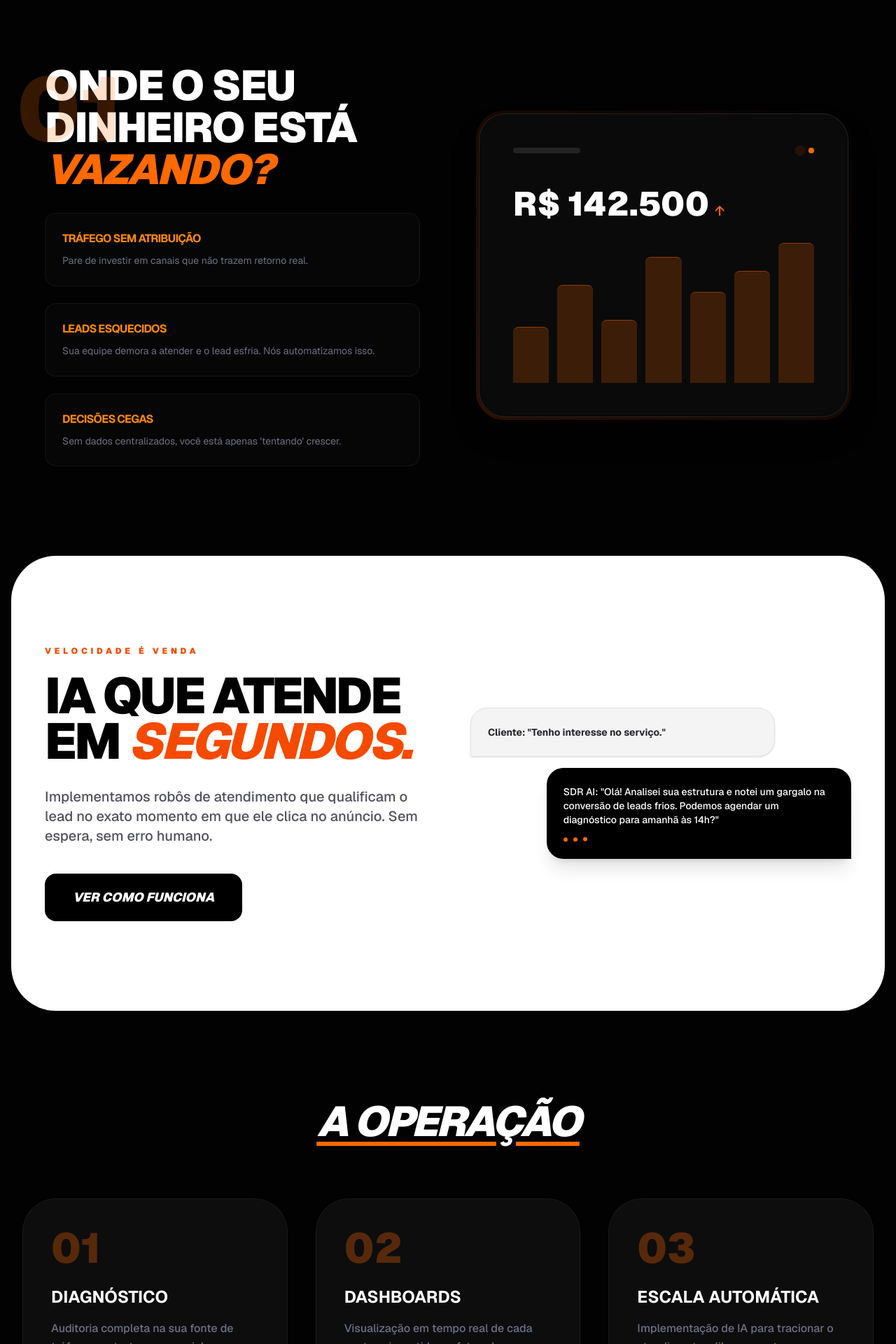
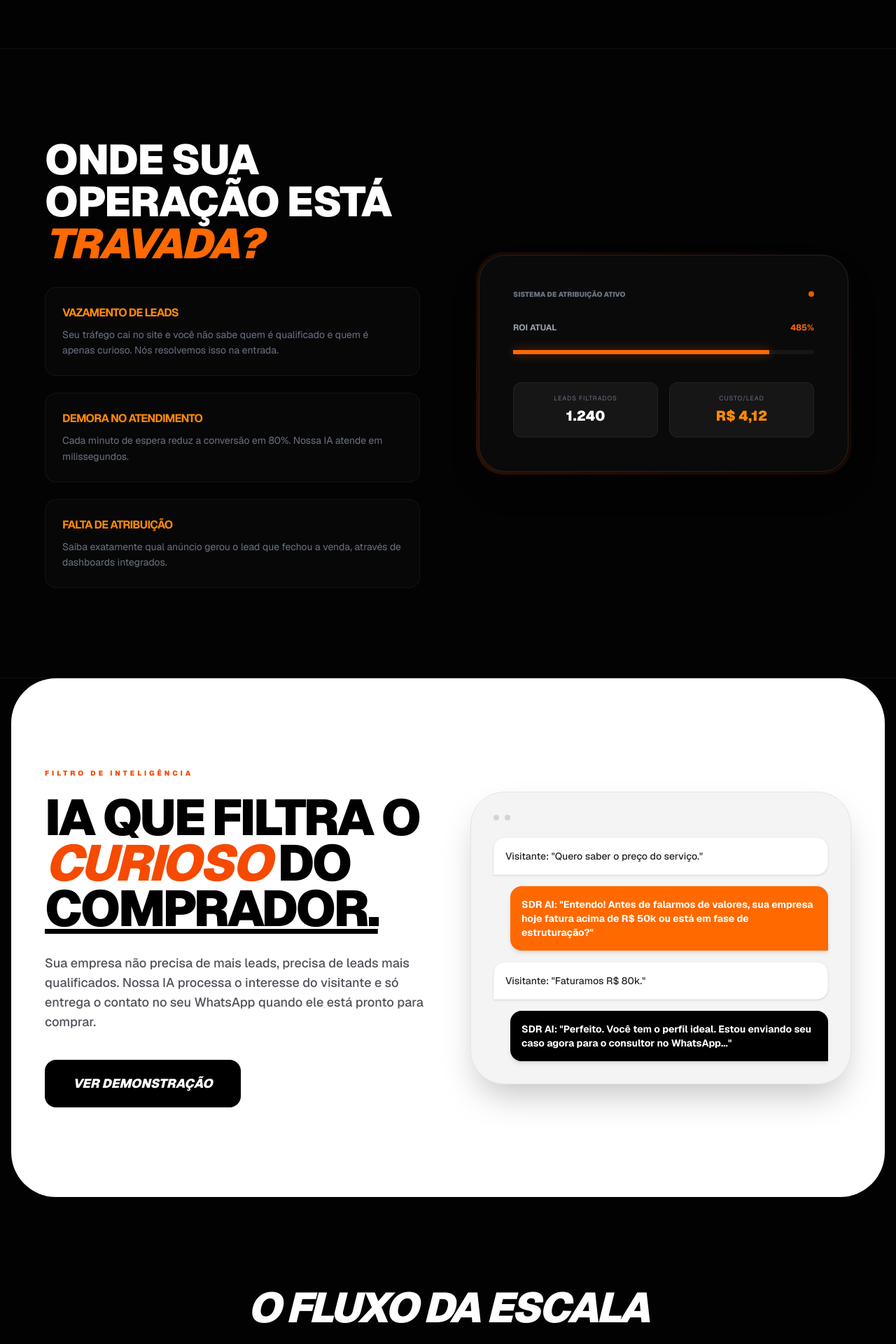
Before and after one commit to jpribeiro0795-design/landing_page_1703, a Next.js app: page / in a window 1280 px wide. Shown: the part 880-2800 px from the top of the page at 70% size. Built offline with nearby package versions, Linux system fonts and the light colour scheme.

Commit message:
Update page.tsx

```diff
--- a/app/page.tsx
+++ b/app/page.tsx
@@ -12,80 +12,76 @@ export default function Home() {
   }, []);
 
   const handleWhatsApp = () => {
-    const msg = encodeURIComponent("Olá! Vim pelo site e gostaria de um diagnóstico gratuito da minha operação de dados.");
+    const msg = encodeURIComponent("Olá! Vi como funciona a triagem por IA no site e quero um diagnóstico da minha operação.");
     window.open(`https://wa.me/5561992189494?text=${msg}`, "_blank");
   };
 
   return (
     <main className="min-h-screen bg-[#020202] text-slate-200 selection:bg-orange-500/30 font-sans scroll-smooth">
 
-      {/* MALHA DE FUNDO (GRID TECH) */}
+      {/* GRID TECH DE FUNDO */}
       <div className="fixed inset-0 -z-10 opacity-[0.03]"
            style={{backgroundImage: `linear-gradient(#fff 1px, transparent 1px), linear-gradient(90deg, #fff 1px, transparent 1px)`, backgroundSize: '40px 40px'}}>
       </div>
 
-      {/* GLOWS DE AMBIENTE */}
       <div className="fixed inset-0 -z-10 overflow-hidden pointer-events-none">
         <div className="absolute w-[1000px] h-[1000px] bg-orange-600/10 blur-[180px] -top-[400px] -left-[300px] animate-pulse" />
         <div className="absolute w-[800px] h-[800px] bg-orange-500/5 blur-[150px] bottom-[-200px] right-[-100px]" />
       </div>
 
-      {/* NAVBAR MINIMALISTA */}
+      {/* NAVBAR */}
       <nav className={`fixed top-0 w-full z-50 transition-all duration-500 ${scrolled ? 'py-4 backdrop-blur-2xl bg-black/60 border-b border-white/5' : 'py-8 bg-transparent'}`}>
         <div className="max-w-7xl mx-auto px-8 flex justify-between items-center">
           <div className="flex items-center gap-3 group">
             <div className="w-10 h-10 bg-gradient-to-tr from-orange-600 to-orange-400 rounded-xl rotate-3 group-hover:rotate-12 transition-all duration-500 shadow-[0_0_20px_rgba(234,88,12,0.3)]" />
-            <span className="text-xl font-black tracking-tighter text-white uppercase italic">Sua Marca</span>
+            <span className="text-xl font-black tracking-tighter text-white uppercase italic tracking-[0.2em]">Sua Operação</span>
           </div>
-          <button onClick={handleWhatsApp} className="hidden md:block text-sm font-bold hover:text-orange-500 transition-colors uppercase tracking-widest border-b border-orange-500/0 hover:border-orange-500 pb-1">
-            Falar com Especialista
+          <button onClick={handleWhatsApp} className="text-xs font-black hover:text-orange-500 transition-colors uppercase tracking-[0.3em] border border-white/10 px-6 py-2 rounded-full hover:border-orange-500/50">
+            Consultoria Individual
           </button>
         </div>
       </nav>
 
-      {/* LINHA GUIA DE SCROLL (CENTRAL) */}
-      <div className="absolute left-1/2 top-0 w-px h-full bg-gradient-to-b from-transparent via-orange-500/20 to-transparent -z-10 hidden lg:block" />
-
-      {/* HERO SECTION - O IMPACTO */}
+      {/* HERO SECTION */}
       <section className="relative pt-52 pb-32 px-6">
         <div className="max-w-5xl mx-auto text-center">
           <div className="inline-flex items-center gap-2 px-4 py-2 rounded-full border border-orange-500/30 bg-orange-500/5 text-orange-400 text-[10px] font-black tracking-[0.3em] mb-10 uppercase">
-             Consultoria de Inteligência & Escala
+             Infraestrutura Vercel + Grok AI
           </div>
 
-          <h1 className="text-6xl md:text-[110px] font-black text-white leading-[0.9] tracking-tighter mb-10">
-            PARE DE DECIDIR <br />
+          <h1 className="text-6xl md:text-[100px] font-black text-white leading-[0.9] tracking-tighter mb-10">
+            QUALIFIQUE SEUS LEADS <br />
             <span className="bg-gradient-to-b from-orange-300 via-orange-500 to-orange-800 text-transparent bg-clip-text italic uppercase">
-              NO ESCURO.
+              EM TEMPO REAL.
             </span>
           </h1>
 
           <p className="text-gray-500 text-lg md:text-xl max-w-2xl mx-auto mb-14 leading-relaxed font-medium">
-            Transformamos o caos de dados da sua empresa em dashboards preditivos e automações de atendimento com IA.
+            Integramos dashboards preditivos e triagem inteligente por IA. <br />
+            O lead entra no site, a IA qualifica e o agendamento chega no seu WhatsApp.
           </p>
 
           <button onClick={handleWhatsApp} className="group relative bg-white text-black px-12 py-6 rounded-2xl font-black text-lg transition-all hover:scale-[1.02] active:scale-95 shadow-[0_0_40px_rgba(255,255,255,0.1)]">
-            SOLICITAR DIAGNÓSTICO GRATUITO
+            LIBERAR MEU DIAGNÓSTICO
             <div className="absolute inset-0 rounded-2xl border-2 border-orange-500 scale-100 group-hover:scale-110 opacity-0 group-hover:opacity-100 transition-all duration-500"></div>
           </button>
         </div>
       </section>
 
-      {/* SEÇÃO 01: O GARGALO (DOR) */}
-      <section className="py-32 px-8">
+      {/* SEÇÃO: O GARGALO */}
+      <section className="py-32 px-8 bg-zinc-950/20 border-y border-white/5">
         <div className="max-w-6xl mx-auto grid md:grid-cols-2 gap-20 items-center">
-          <div className="relative">
-            <div className="absolute -left-10 top-0 text-orange-500/20 text-9xl font-black select-none">01</div>
+          <div>
             <h2 className="text-4xl md:text-6xl font-black text-white mb-8 tracking-tight uppercase leading-none">
-              Onde o seu <br /> dinheiro está <br /><span className="text-orange-500 italic">vazando?</span>
+              Onde sua <br /> operação está <br /><span className="text-orange-500 italic">travada?</span>
             </h2>
             <div className="space-y-6">
                {[
-                 {t: "Tráfego sem Atribuição", d: "Pare de investir em canais que não trazem retorno real."},
-                 {t: "Leads Esquecidos", d: "Sua equipe demora a atender e o lead esfria. Nós automatizamos isso."},
-                 {t: "Decisões Cegas", d: "Sem dados centralizados, você está apenas 'tentando' crescer."}
+                 {t: "Vazamento de Leads", d: "Seu tráfego cai no site e você não sabe quem é qualificado e quem é apenas curioso. Nós resolvemos isso na entrada."},
+                 {t: "Demora no Atendimento", d: "Cada minuto de espera reduz a conversão em 80%. Nossa IA atende em milissegundos."},
+                 {t: "Falta de Atribuição", d: "Saiba exatamente qual anúncio gerou o lead que fechou a venda, através de dashboards integrados."}
                ].map((item, i) => (
-                 <div key={i} className="group p-6 bg-white/[0.02] border border-white/5 rounded-2xl hover:bg-orange-500/[0.02] hover:border-orange-500/20 transition-all">
+                 <div key={i} className="p-6 bg-white/[0.02] border border-white/5 rounded-2xl">
                     <h3 className="text-orange-400 font-bold mb-2 uppercase tracking-tighter">{item.t}</h3>
                     <p className="text-gray-500 text-sm leading-relaxed">{item.d}</p>
                  </div>
@@ -93,19 +89,24 @@ export default function Home() {
             </div>
           </div>
 
-          {/* SIMULADOR DE DASHBOARD (VISUAL) */}
           <div className="relative p-1 bg-gradient-to-tr from-orange-600/20 to-transparent rounded-[40px]">
-            <div className="bg-[#0a0a0a] p-8 md:p-12 rounded-[38px] border border-white/10 shadow-2xl relative overflow-hidden">
-               <div className="flex justify-between mb-12">
-                  <div className="h-2 w-24 bg-white/10 rounded-full" />
-                  <div className="flex gap-2"><div className="w-2 h-2 rounded-full bg-orange-500 animate-ping" /><div className="w-2 h-2 rounded-full bg-orange-500" /></div>
+            <div className="bg-[#0a0a0a] p-8 md:p-12 rounded-[38px] border border-white/10 shadow-2xl">
+               <div className="flex justify-between mb-8 items-center">
+                  <div className="text-[10px] text-gray-500 uppercase font-black">Sistema de Atribuição Ativo</div>
+                  <div className="w-2 h-2 rounded-full bg-orange-500 animate-pulse" />
                </div>
-               <div className="space-y-8">
-                  <div className="text-5xl font-black text-white leading-none">R$ 142.500<span className="text-orange-500 text-xl font-medium ml-2">↑</span></div>
-                  <div className="h-[200px] flex items-end gap-3">
-                    {[40, 70, 45, 90, 65, 80, 100].map((h, i) => (
-                      <div key={i} style={{height: `${h}%`}} className="flex-1 bg-orange-500/20 border-t border-orange-500/40 rounded-t-lg group-hover:bg-orange-500/40 transition-all duration-700" />
-                    ))}
+               <div className="space-y-6">
+                  <div className="flex justify-between text-xs font-bold"><span className="text-gray-400">ROI ATUAL</span><span className="text-orange-500">485%</span></div>
+                  <div className="h-1.5 w-full bg-white/5 rounded-full"><div className="h-full w-[85%] bg-orange-500 shadow-[0_0_15px_rgba(249,115,22,0.4)]" /></div>
+                  <div className="grid grid-cols-2 gap-4 mt-10">
+                    <div className="p-4 bg-white/5 rounded-xl border border-white/5 text-center">
+                      <p className="text-[9px] text-gray-500 uppercase tracking-widest mb-1">Leads Filtrados</p>
+                      <p className="text-xl font-black text-white">1.240</p>
+                    </div>
+                    <div className="p-4 bg-white/5 rounded-xl border border-white/5 text-center">
+                      <p className="text-[9px] text-gray-500 uppercase tracking-widest mb-1">Custo/Lead</p>
+                      <p className="text-xl font-black text-orange-400">R$ 4,12</p>
+                    </div>
                   </div>
                </div>
             </div>
@@ -113,96 +114,77 @@ export default function Home() {
         </div>
       </section>
 
-      {/* SEÇÃO 02: SDR AI (O FUTURO) */}
-      <section className="py-32 px-8 bg-white text-black rounded-[4rem] mx-4 overflow-hidden relative">
+      {/* SEÇÃO: SDR AI (TRIAGEM NO SITE) */}
+      <section className="py-32 px-8 bg-white text-black rounded-[4rem] mx-4 overflow-hidden">
         <div className="max-w-6xl mx-auto grid md:grid-cols-2 gap-16 items-center">
-           <div>
-              <div className="text-orange-600 font-black text-xs uppercase tracking-[0.4em] mb-6">Velocidade é Venda</div>
+           <div className="relative z-10">
+              <div className="text-orange-600 font-black text-[10px] uppercase tracking-[0.4em] mb-6">Filtro de Inteligência</div>
               <h2 className="text-5xl md:text-7xl font-black tracking-tighter leading-[0.9] mb-8 uppercase">
-                IA que atende <br /> em <span className="text-orange-600 italic">segundos.</span>
+                IA que filtra o <br /> <span className="text-orange-600 italic">curioso</span> do <br /> <span className="underline decoration-black">comprador.</span>
               </h2>
-              <p className="text-zinc-600 text-xl mb-10 font-medium">
-                Implementamos robôs de atendimento que qualificam o lead no exato momento em que ele clica no anúncio. Sem espera, sem erro humano.
+              <p className="text-zinc-600 text-lg mb-10 font-medium">
+                Sua empresa não precisa de mais leads, precisa de leads mais qualificados.
+                Nossa IA processa o interesse do visitante e só entrega o contato no seu WhatsApp quando ele está pronto para comprar.
               </p>
               <button onClick={handleWhatsApp} className="bg-black text-white px-10 py-5 rounded-2xl font-black text-lg hover:shadow-2xl transition-all active:scale-95 uppercase italic">
-                Ver como funciona
+                Ver demonstração
               </button>
            </div>
 
-           {/* CHAT SIMULATION */}
-           <div className="space-y-4">
-              <div className="bg-zinc-100 p-6 rounded-3xl rounded-bl-none border border-zinc-200 shadow-sm max-w-[80%]">
-                 <p className="text-sm font-bold text-zinc-800">Cliente: "Tenho interesse no serviço."</p>
-              </div>
-              <div className="bg-black p-6 rounded-3xl rounded-br-none shadow-xl max-w-[80%] ml-auto text-white">
-                 <p className="text-sm font-medium">SDR AI: "Olá! Analisei sua estrutura e notei um gargalo na conversão de leads frios. Podemos agendar um diagnóstico para amanhã às 14h?"</p>
-                 <div className="mt-4 flex gap-2">
-                    <div className="h-1.5 w-1.5 bg-orange-500 rounded-full animate-bounce" />
-                    <div className="h-1.5 w-1.5 bg-orange-500 rounded-full animate-bounce [animation-delay:-0.15s]" />
-                    <div className="h-1.5 w-1.5 bg-orange-500 rounded-full animate-bounce [animation-delay:-0.3s]" />
+           <div className="relative">
+              <div className="bg-zinc-100 p-8 rounded-[3rem] border border-zinc-200 shadow-2xl relative z-10">
+                 <div className="flex gap-2 mb-6"><div className="w-2 h-2 rounded-full bg-zinc-300"/><div className="w-2 h-2 rounded-full bg-zinc-300"/></div>
+                 <div className="space-y-4">
+                    <div className="bg-white p-4 rounded-2xl rounded-bl-none shadow-sm text-sm border border-zinc-100 font-medium text-zinc-800">
+                      Visitante: "Quero saber o preço do serviço."
+                    </div>
+                    <div className="bg-orange-500 p-4 rounded-2xl rounded-br-none shadow-md text-sm text-white font-bold ml-6">
+                      SDR AI: "Entendo! Antes de falarmos de valores, sua empresa hoje fatura acima de R$ 50k ou está em fase de estruturação?"
+                    </div>
+                    <div className="bg-white p-4 rounded-2xl rounded-bl-none shadow-sm text-sm border border-zinc-100 font-medium text-zinc-800">
+                      Visitante: "Faturamos R$ 80k."
+                    </div>
+                    <div className="bg-black p-4 rounded-2xl rounded-br-none shadow-md text-sm text-white font-bold ml-6">
+                      SDR AI: "Perfeito. Você tem o perfil ideal. Estou enviando seu caso agora para o consultor no WhatsApp..."
+                    </div>
                  </div>
               </div>
            </div>
         </div>
       </section>
 
-      {/* SEÇÃO 03: ESTRUTURA (O MÉTODO) */}
-      <section className="py-32 px-8 max-w-7xl mx-auto">
-        <h2 className="text-center text-4xl md:text-6xl font-black text-white mb-20 tracking-tighter uppercase italic underline decoration-orange-500 underline-offset-8">A Operação</h2>
-        <div className="grid md:grid-cols-3 gap-10">
+      {/* METODOLOGIA */}
+      <section className="py-32 px-8 max-w-7xl mx-auto text-center">
+        <h2 className="text-5xl md:text-6xl font-black text-white mb-24 tracking-tighter uppercase italic">O Fluxo da Escala</h2>
+        <div className="grid md:grid-cols-3 gap-8">
           {[
-            {n: "01", t: "Diagnóstico", d: "Auditoria completa na sua fonte de tráfego e estrutura comercial."},
-            {n: "02", t: "Dashboards", d: "Visualização em tempo real de cada centavo investido vs. faturado."},
-            {n: "03", t: "Escala Automática", d: "Implementação de IA para tracionar o atendimento e liberar seu tempo."}
+            {t: "Triagem Front-end", d: "IA no site (Grok + Vercel) para qualificação imediata do tráfego pago."},
+            {t: "Data Dashboard", d: "Integração total de métricas para você enxergar o lucro real da operação."},
+            {t: "Conexão WhatsApp", d: "O lead qualificado cai direto na mão do seu comercial, pronto para o fechamento."}
           ].map((item, i) => (
-            <div key={i} className="group p-10 bg-zinc-900/50 border border-white/5 rounded-[3rem] hover:border-orange-500/40 transition-all duration-500 relative">
-               <div className="text-orange-500/30 font-black text-6xl mb-6 group-hover:text-orange-500 transition-colors">{item.n}</div>
-               <h3 className="text-2xl font-bold text-white mb-4 uppercase">{item.t}</h3>
-               <p className="text-gray-500 leading-relaxed font-medium">{item.d}</p>
+            <div key={i} className="p-10 bg-zinc-900/40 border border-white/5 rounded-[2rem] text-left hover:border-orange-500/30 transition-all">
+               <div className="w-12 h-12 bg-orange-500 rounded-full mb-8 flex items-center justify-center font-black text-black">{i+1}</div>
+               <h3 className="text-xl font-bold text-white mb-4 uppercase">{item.t}</h3>
+               <p className="text-gray-500 text-sm leading-relaxed">{item.d}</p>
             </div>
           ))}
         </div>
       </section>
 
-      {/* FAQ - QUEBRA DE OBJEÇÕES */}
-      <section className="py-32 px-8 bg-zinc-950/50">
-        <div className="max-w-3xl mx-auto">
-          <h2 className="text-3xl font-black text-center text-white mb-16 uppercase italic">Dúvidas Frequentes</h2>
-          <div className="space-y-4">
-            {[
-              {q: "Preciso de um faturamento mínimo?", a: "Recomendamos para empresas que já investem em tráfego e querem otimizar o ROI."},
-              {q: "Quanto tempo para implementar?", a: "O diagnóstico é imediato. A estrutura completa leva entre 15 a 30 dias."},
-              {q: "A IA substitui meu vendedor?", a: "Não. Ela qualifica o lead para que seu vendedor foque apenas em fechar vendas quentes."}
-            ].map((item, i) => (
-              <details key={i} className="group bg-white/5 border border-white/10 rounded-2xl overflow-hidden">
-                <summary className="p-6 cursor-pointer font-bold text-white list-none flex justify-between items-center group-open:bg-orange-500/10">
-                  {item.q}
-                  <span className="text-orange-500 group-open:rotate-180 transition-transform">↓</span>
-                </summary>
-                <div className="p-6 text-gray-400 border-t border-white/5 bg-black/20">
-                  {item.a}
-                </div>
-              </details>
-            ))}
-          </div>
+      {/* CTA FINAL */}
+      <section className="py-40 px-8 text-center">
+        <div className="max-w-4xl mx-auto bg-gradient-to-br from-orange-500 to-orange-700 rounded-[4rem] p-12 md:p-24 shadow-[0_0_100px_rgba(234,88,12,0.2)]">
+          <h2 className="text-5xl md:text-[80px] font-black text-white tracking-tighter mb-10 uppercase leading-none italic">
+            SEU PRÓXIMO <br /> NÍVEL É AQUI.
+          </h2>
+          <button onClick={handleWhatsApp} className="bg-black text-white px-16 py-8 rounded-full font-black text-xl transition-all hover:scale-105 active:scale-95 shadow-2xl">
+            AGENDAR CONSULTORIA
+          </button>
         </div>
       </section>
 
-      {/* CTA FINAL - O FECHAMENTO */}
-      <section className="py-40 px-8 text-center relative overflow-hidden">
-        <div className="max-w-4xl mx-auto relative z-10">
-          <h2 className="text-5xl md:text-8xl font-black text-white tracking-tighter mb-12 uppercase leading-none">
-            PRONTO PARA <br /><span className="text-orange-500">DOMINAR SEUS DADOS?</span>
-          </h2>
-          <button onClick={handleWhatsApp} className="bg-orange-500 hover:bg-orange-600 text-white px-16 py-8 rounded-full font-black text-2xl transition-all hover:scale-105 active:scale-95 shadow-[0_20px_60px_rgba(234,88,12,0.4)]">
-            QUERO MEU DIAGNÓSTICO AGORA
-          </button>
-          <p className="mt-8 text-gray-600 font-bold uppercase tracking-[0.2em] text-sm">Respostas em menos de 5 minutos</p>
-        </div>
-      </section>
-
-      <footer className="py-12 border-t border-white/5 text-center text-gray-700 text-[10px] font-black uppercase tracking-[0.5em]">
-        © 2026 Inteligência de Dados — Brasília, DF.
+      <footer className="py-12 border-t border-white/5 text-center text-gray-700 text-[9px] font-black uppercase tracking-[0.6em]">
+        Brasília — Escala Inteligente com IA & Dados.
       </footer>
     </main>
   );
```
